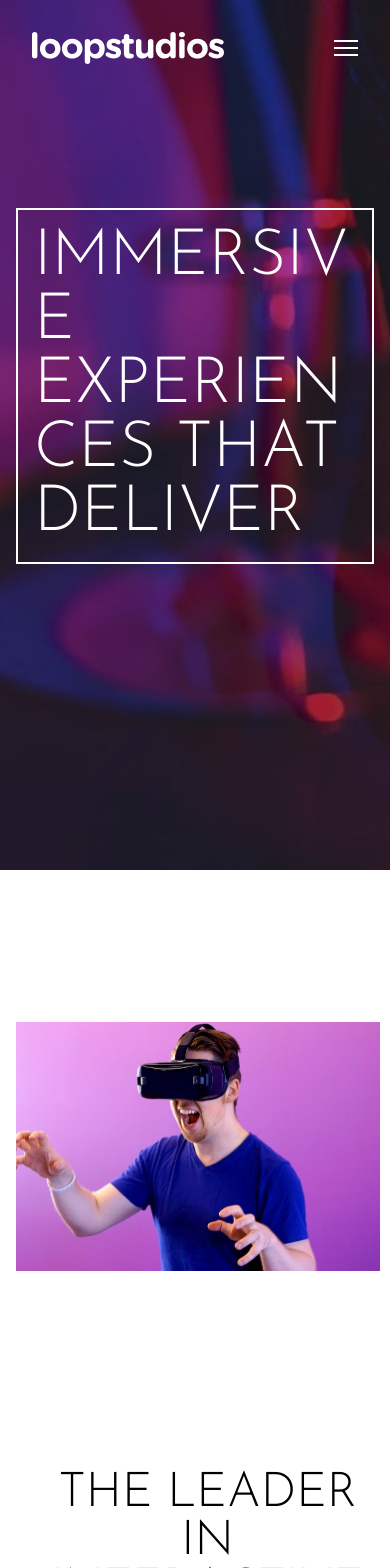
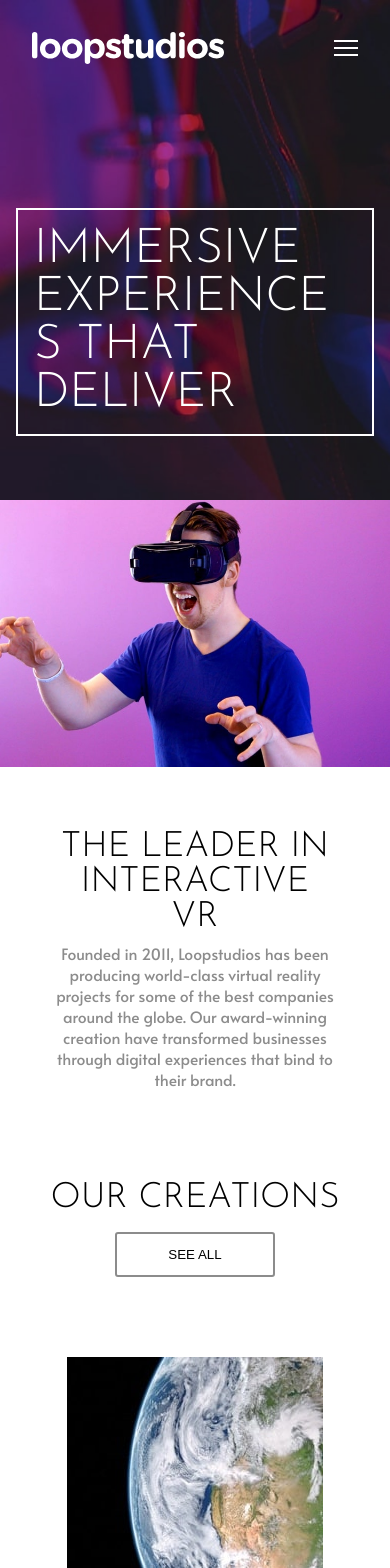
Before and after one commit to bekzodturgunoff/loopstudio, a React (Vite) app: page / in a window 390 px wide. Shown: the top 1568 px of the page. Built offline with nearby package versions, Linux system fonts and the light colour scheme.

Commit message:
responsive almost done

```diff
--- a/src/App.css
+++ b/src/App.css
@@ -223,11 +223,10 @@ p {
   }
 
   .content-one {
-    display: grid;
-    grid-template-columns: 1fr;
+    display: flex;
+    flex-direction: column;
     height: 1000px;
     margin-top: 0;
-    padding: 1rem;
   }
   .interactive-text-container {
     position: none;
@@ -327,3 +326,65 @@ p {
     height: 870px;
   }
 }
+
+@media (max-width: 447px) {
+  .interactive-text-container {
+    width: 80vw;
+    display: flex;
+    justify-content: center;
+    align-items: center;
+  }
+  .interactive-img-container {
+    margin-bottom: 10rem;
+  }
+  .interactive-text-container h1,
+  p {
+    margin-left: 0;
+    word-wrap: break-word;
+  }
+
+  .interactive-text-container h1,
+  .creation h1 {
+    font-size: 9vw;
+  }
+
+  .interactive-text-container p {
+    font-size: 4vw;
+  }
+  .content-one {
+    height: auto;
+  }
+
+  .footer-logo-links img {
+    width: fit-content;
+    margin: auto;
+  }
+
+  .footer-links {
+    display: flex;
+    flex-direction: column;
+    gap: 1rem;
+  }
+  .footer-icon-links {
+    display: flex;
+    justify-content: space-between;
+    align-items: center;
+  }
+  .footer-icon-links img {
+    display: flex;
+    justify-content: center;
+    margin: auto;
+    align-items: center;
+  }
+  .hero-heading h1 {
+    font-size: 3rem;
+  }
+  .navbar-container,
+  .overlay {
+    height: 500px;
+  }
+  .footer-links a {
+    margin: auto;
+    margin-bottom: 0.5rem;
+  }
+}
```
